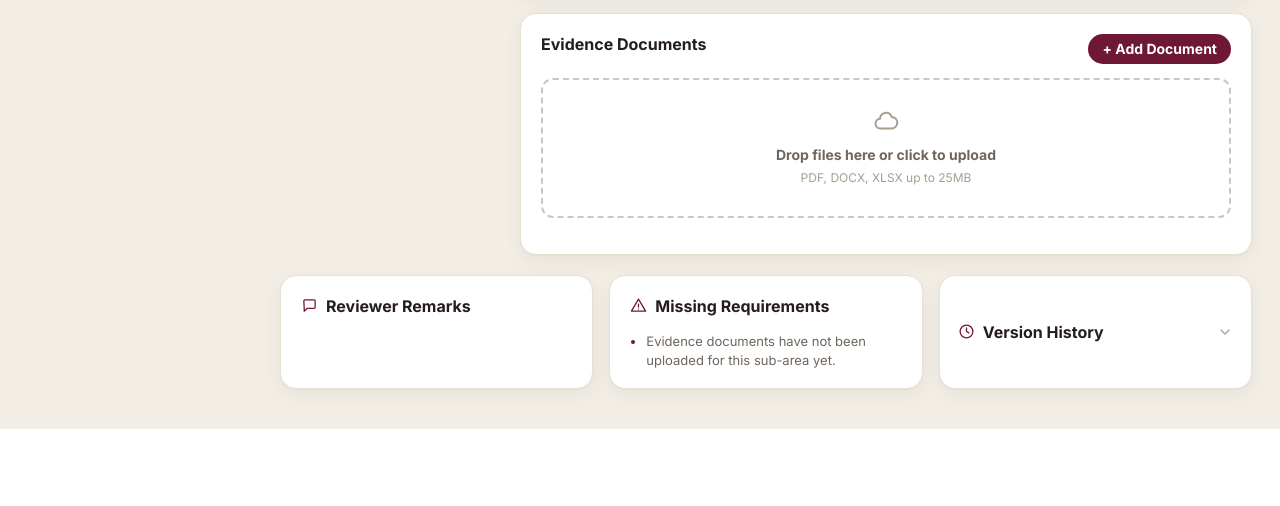
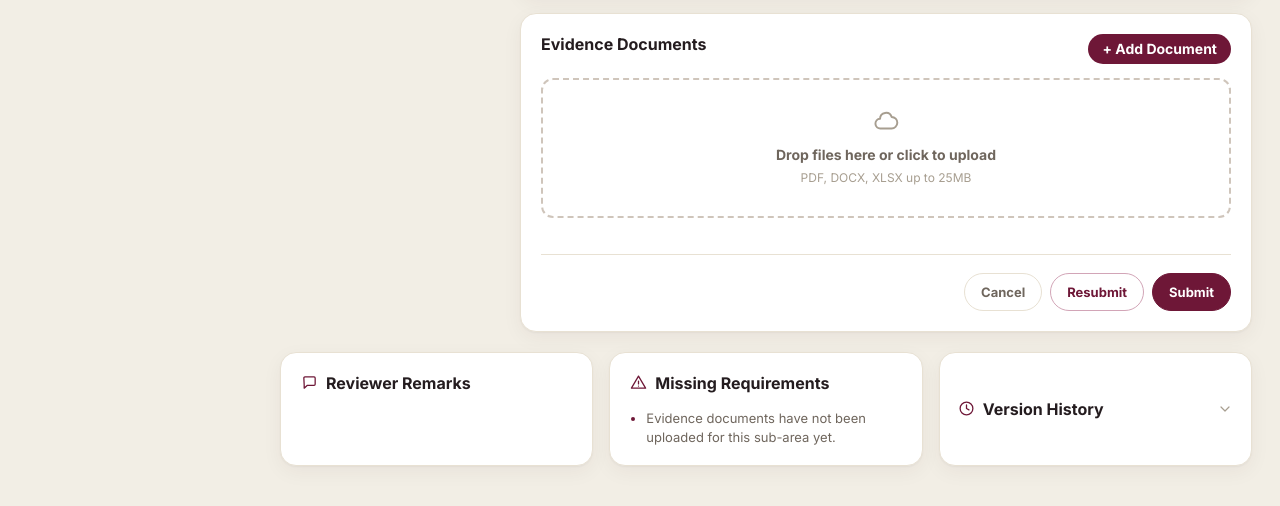
Before and after one commit to Ashhh02/accreditation_management_system, a Django app: a page that uses accreditation/templates/accreditation/submission_workspace.html in a window 1280 px wide. Shown: the part 1136-1642 px from the top of the page. Before the commit the page ends 1565 px from the top, so only its background shows below. Run offline with Django 5.2, Linux system fonts and the light colour scheme.

Commit message:
move submission actions below evidence documents

```diff
--- a/accreditation/templates/accreditation/submission_workspace.html
+++ b/accreditation/templates/accreditation/submission_workspace.html
@@ -28,8 +28,10 @@
     </div>
 
     <header class="workspace-header">
-      <h1>{{ workspace.area_code }} - {{ workspace.area_name }}</h1>
-      <p>{{ workspace.department }} · Program Head: {{ workspace.program_head }}</p>
+      <div class="workspace-header-copy">
+        <h1>{{ workspace.area_code }} - {{ workspace.area_name }}</h1>
+        <p>{{ workspace.department }} · Program Head: {{ workspace.program_head }}</p>
+      </div>
     </header>
 
     <section class="workspace-layout">
@@ -133,6 +135,14 @@
               </article>
             {% endfor %}
           </div>
+
+          {% if workspace.subarea_key %}
+            <div class="workspace-actions workspace-document-actions" aria-label="Submission actions">
+              <button type="button" class="workspace-action-btn workspace-action-cancel" data-workspace-action="cancel">Cancel</button>
+              <button type="button" class="workspace-action-btn workspace-action-resubmit" data-workspace-action="resubmit">Resubmit</button>
+              <button type="button" class="workspace-action-btn workspace-action-submit" data-workspace-action="submit">Submit</button>
+            </div>
+          {% endif %}
         </section>
       </main>
 
--- a/static/css/submission_workspace.css
+++ b/static/css/submission_workspace.css
@@ -31,6 +31,10 @@
 }
 
 .workspace-header {
+  display: flex;
+  align-items: flex-end;
+  justify-content: space-between;
+  gap: 24px;
   margin-bottom: 24px;
 }
 
@@ -42,6 +46,52 @@
 .workspace-header p {
   margin-top: 8px;
   color: var(--color-text-muted);
+}
+
+.workspace-actions {
+  display: flex;
+  align-items: center;
+  gap: 8px;
+  flex-shrink: 0;
+}
+
+.workspace-document-actions {
+  justify-content: flex-end;
+  margin-top: 20px;
+  padding-top: 18px;
+  border-top: 1px solid var(--color-border);
+}
+
+.workspace-action-btn {
+  min-height: 38px;
+  padding: 0 16px;
+  border: 1px solid var(--color-border);
+  border-radius: var(--radius-pill);
+  background: var(--color-surface);
+  color: var(--color-text-muted);
+  font-size: 13px;
+  font-weight: 700;
+}
+
+.workspace-action-btn:hover {
+  border-color: var(--maroon-700);
+  color: var(--maroon-700);
+}
+
+.workspace-action-resubmit {
+  border-color: #d2a5b7;
+  color: var(--maroon-700);
+}
+
+.workspace-action-submit {
+  border-color: var(--maroon-700);
+  background: var(--maroon-700);
+  color: #fff;
+}
+
+.workspace-action-submit:hover {
+  background: var(--maroon-900);
+  color: #fff;
 }
 
 .workspace-layout {
@@ -502,9 +552,22 @@
 }
 
 @media (max-width: 860px) {
+  .workspace-header {
+    align-items: flex-start;
+    flex-direction: column;
+  }
+
   .workspace-layout,
   .workspace-side {
     grid-template-columns: 1fr;
+  }
+
+  .workspace-actions {
+    width: 100%;
+  }
+
+  .workspace-action-btn {
+    flex: 1;
   }
 
   .requirements-list li {
--- a/static/js/ui_interactions.js
+++ b/static/js/ui_interactions.js
@@ -342,6 +342,21 @@
     });
   }
 
+  function bindWorkspaceActions() {
+    const messages = {
+      submit: 'Submission sent for review',
+      resubmit: 'Submission resubmitted for review',
+      cancel: 'Submission changes cancelled',
+    };
+
+    document.querySelectorAll('.workspace-action-btn').forEach(function (button) {
+      button.addEventListener('click', function () {
+        const action = button.dataset.workspaceAction;
+        if (action && messages[action]) showToast(messages[action]);
+      });
+    });
+  }
+
   function toneForRole(role) {
     return {
       'Program Head': 'blue',
@@ -448,6 +463,7 @@
     bindNotifications();
     bindMessaging();
     bindActionButtons();
+    bindWorkspaceActions();
     bindUserManagement();
     bindDashboardLinks();
   });
```
